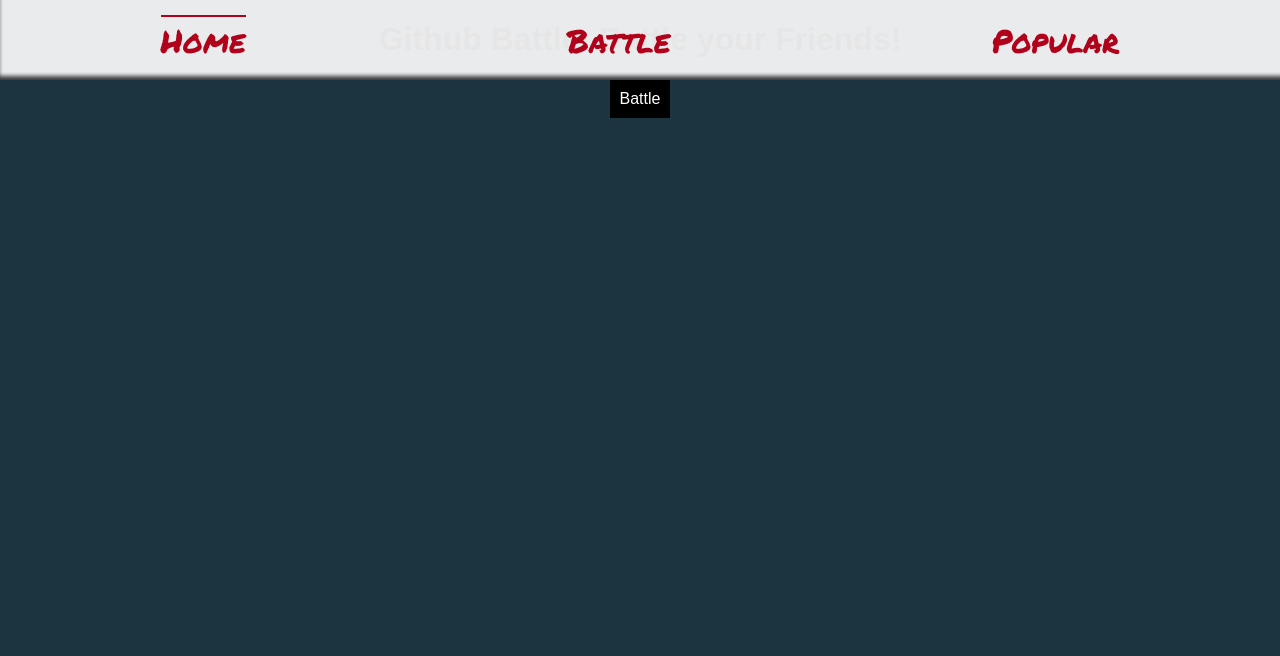
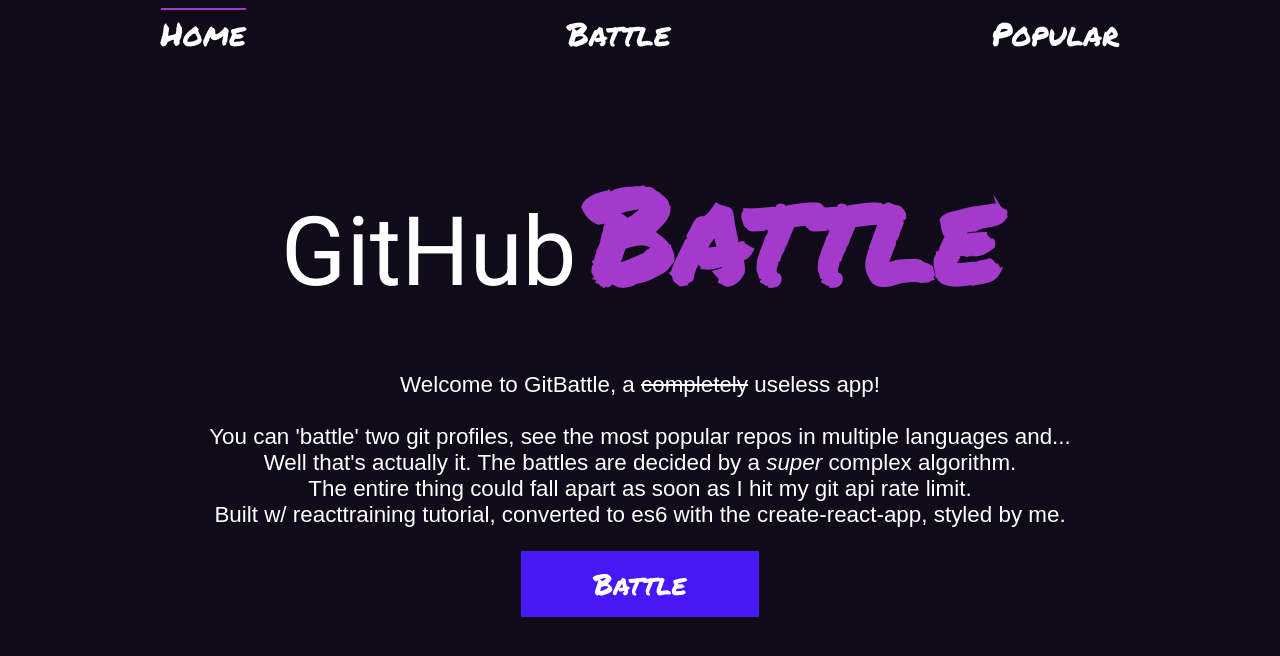
Before and after one commit to Cooperbuilt/reactGitBattle, a React app: page / in a window 1280 px wide. Shown: the top 656 px of the page. Built offline with nearby package versions, Linux system fonts and the light colour scheme.

Commit message:
Styling home view.

```diff
--- a/src/App.css
+++ b/src/App.css
@@ -1,9 +1,8 @@
 
-@import url('https://fonts.googleapis.com/css?family=Permanent+Marker');
+@import url('https://fonts.googleapis.com/css?family=Permanent+Marker|Roboto');
 
 body {
-  font-family: helvetica;
-  background: #1C343F;
+  background: #0F0B19;
 }
 
 html {
@@ -28,16 +27,13 @@
   top: 0;
   left: 0;
   margin-top: 0;
-  background: rgba(255, 255, 255, 0.9);
-  -webkit-box-shadow: inset 0px -5px 4px -1px rgba(0,0,0,0.75);
-  -moz-box-shadow: inset 0px -5px 4px -1px rgba(0,0,0,0.75);
-  box-shadow: inset 0px -5px 4px -1px rgba(0,0,0,0.75);
-  height: 5rem;
+  background: transparent;
+  height: 4.2rem;
   width: 100%;
   display: flex;
   justify-content: space-around;
   align-items: center;
-  font-family: 'Permanent Marker', cursive;;
+  font-family: 'Permanent Marker', cursive;
 }
 
 .nav li {
@@ -53,7 +49,7 @@
   bottom: 0;
   left: 0;
   width: 0%;
-  border-bottom: 2px solid #b0021b;
+  border-bottom: 2px solid #A33ACB;
   transition: 0.4s;
 }
 
@@ -62,7 +58,7 @@
 }
 
 .active {
-  border-top: 2px solid #b0021b;
+  border-top: 2px solid #A33ACB;
 }
 
 li {
@@ -71,8 +67,39 @@
 
 a {
   text-decoration: none;
-  color: #b0021b;
+  color: white;
 }
+
+
+.home-container {
+  margin-top: 10%;
+  display: flex;
+  flex-direction: column;
+  align-items: center;
+  justify-content: center;
+}
+
+#git {
+  font-family: 'Roboto', serif;
+  color: white;
+  font-weight: 100;
+  font-size: 6rem;
+}
+
+#battle {
+  font-family: 'Permanent Marker', cursive;
+  font-size: 8rem;
+  color: #A33ACB;
+
+}
+
+
+.intro {
+  font-size: 1.4rem;
+  color: white;
+  text-align: center;
+}
+
 
 .languages {
   display: flex;
@@ -105,17 +132,12 @@
   border-radius: 50%;
 }
 
-
-.home-container {
-  display: flex;
-  flex-direction: column;
-  align-items: center;
-}
-
 .button {
   color: white;
-  background: black;
-  padding: 10px;
+  background: #4717F6;
+  padding: 1% 6%;
+  font-size: 1.8rem;
+  font-family: 'Permanent Marker', cursive;
 }
 
 .row {
--- a/src/components/home.js
+++ b/src/components/home.js
@@ -7,9 +7,14 @@
 	render() {
 		return (
 			<div className='home-container'>
-				<h1>Github Battle: Battle your Friends!</h1>
+				<h1><span id="git">GitHub</span> <span id="battle">Battle</span></h1>
 
-
+				<p className="intro">Welcome to GitBattle, a <strike>completely</strike> useless app!<br /><br />
+				You can 'battle' two git profiles, see the most popular repos in multiple languages and...<br />
+				Well that's actually it. The battles are decided by a <em>super</em> complex algorithm. <br />
+				The entire thing could fall apart as soon as I hit my git api rate limit. <br />
+				Built w/ reacttraining tutorial, converted to es6 with the create-react-app, styled by me. <br />
+				</p>
 				<Link className='button' to="/battle">
 				  Battle
 				 </Link>
```
